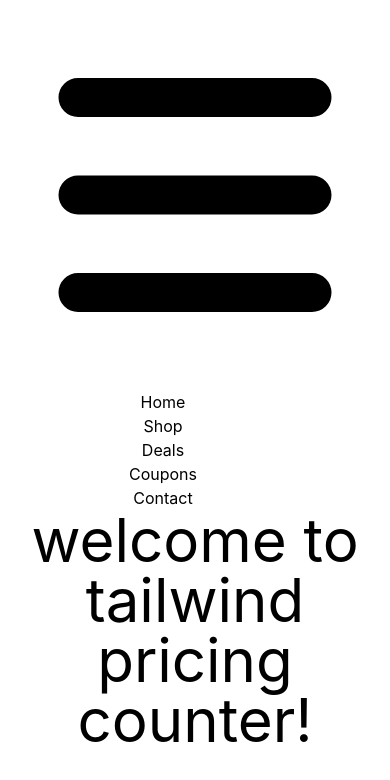
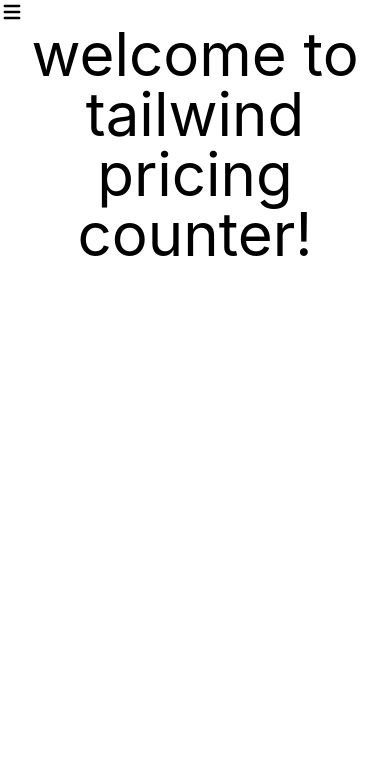
Before and after one commit to arifphero4/react-tailwind-pricing-project, a React (Create React App) app: page / in a window 390 px wide. Shown: the top 780 px of the page. Built offline with nearby package versions, Linux system fonts and the light colour scheme.

Commit message:
create responsive navbar

```diff
--- a/src/components/Navbar/Navbar.js
+++ b/src/components/Navbar/Navbar.js
@@ -1,8 +1,9 @@
-import React from "react";
+import React, { useState } from "react";
 import Links from "../Links/Links";
-import { MenuIcon } from "@heroicons/react/solid";
+import { MenuIcon, XIcon } from "@heroicons/react/solid";
 
 const Navbar = () => {
+  const [open, setOpen] = useState(false);
   const routes = [
     { id: 1, name: "Home", link: "/home" },
     { id: 2, name: "Shop", link: "/shop" },
@@ -12,11 +13,16 @@
   ];
   return (
     <div>
-      <div>
-        <MenuIcon></MenuIcon>
+      <div onClick={() => setOpen(!open)} className="w-6 h-6 md:hidden">
+        {open ? <XIcon></XIcon> : <MenuIcon></MenuIcon>}
       </div>
       <nav>
-        <ul className="md:flex justify-center">
+        <ul
+          className={`md:flex justify-center absolute duration-500 ease-in ${
+            open ? "top-6" : "top-[-120px]"
+          }
+          }`}
+        >
           {routes.map((route) => (
             <Links key={route.id} route={route}></Links>
           ))}
```
